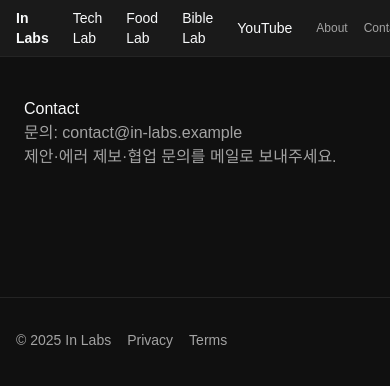
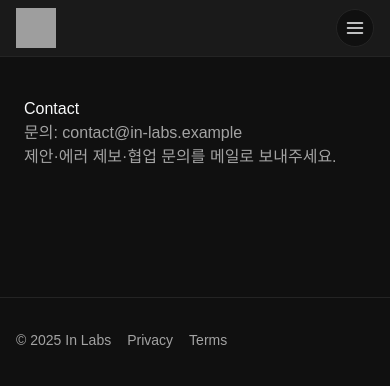
Before and after one commit to in63119/in-labs, a Next.js app: page /contact in a window 390 px wide. Shown: the top 386 px of the page. Built offline with nearby package versions, Linux system fonts and the light colour scheme; grey boxes are pictures that could not be loaded.

Commit message:
feat: add responsive header nav with mobile drawer and modular home layout

```diff
--- a/src/app/layout.tsx
+++ b/src/app/layout.tsx
@@ -1,4 +1,5 @@
 import Link from "next/link";
+import HeaderNav from "@/components/HeaderNav";
 
 import "./globals.css";
 
@@ -31,48 +32,15 @@ export default function RootLayout({
         )}
       </head>
       <body className="min-h-screen bg-[color:var(--color-charcoal)] text-[color:var(--color-ink)]">
-        <header className="border-b border-[color:var(--color-border-strong)] bg-[color:var(--color-charcoal-plus)]">
-          <nav className="mx-auto max-w-[1200px] px-4 h-14 flex items-center gap-6 text-sm text-[color:var(--color-ink)]">
-            <Link
-              href="/"
-              className="font-semibold text-[color:var(--color-ink)] transition-colors"
-            >
-              In Labs
-            </Link>
-            <Link href="/tech-lab" className="transition-colors">
-              Tech Lab
-            </Link>
-            <Link href="/food-lab" className="transition-colors">
-              Food Lab
-            </Link>
-            <Link href="/bible-lab" className="transition-colors">
-              Bible Lab
-            </Link>
-            <Link href="/youtube" className="transition-colors">
-              YouTube
-            </Link>
-            <div className="ml-auto flex items-center gap-4 text-xs text-[color:var(--color-subtle)]">
-              <Link href="/about" className="transition-colors">
-                About
-              </Link>
-              <Link href="/contact" className="transition-colors">
-                Contact
-              </Link>
-            </div>
-          </nav>
-        </header>
+        <HeaderNav />
         <main className="mx-auto mt-10 max-w-[1200px] space-y-10 px-6 pb-16">
           {children}
         </main>
         <footer className="mt-16 border-t border-[color:var(--color-border-strong)] bg-[color:var(--color-charcoal)]">
           <div className="mx-auto max-w-[1200px] px-4 py-8 text-sm text-[color:var(--color-subtle)] flex flex-wrap gap-4">
             <span>© {new Date().getFullYear()} In Labs</span>
-            <Link href="/privacy">
-              Privacy
-            </Link>
-            <Link href="/terms">
-              Terms
-            </Link>
+            <Link href="/privacy">Privacy</Link>
+            <Link href="/terms">Terms</Link>
           </div>
         </footer>
       </body>
--- /dev/null
+++ b/src/components/HeaderNav.tsx
@@ -0,0 +1,153 @@
+"use client";
+
+import { useState } from "react";
+import Link from "next/link";
+
+const PRIMARY_LINKS = [
+  { href: "/tech-lab", label: "Tech Lab" },
+  { href: "/food-lab", label: "Food Lab" },
+  { href: "/bible-lab", label: "Bible Lab" },
+  { href: "/youtube", label: "YouTube" },
+];
+
+const SUPPORT_LINKS = [
+  { href: "/about", label: "About" },
+  { href: "/contact", label: "Contact" },
+];
+
+export default function HeaderNav() {
+  const [open, setOpen] = useState(false);
+
+  const closeMenu = () => setOpen(false);
+
+  return (
+    <header className="border-b border-[color:var(--color-border-strong)] bg-[color:var(--color-charcoal-plus)]">
+      <nav className="mx-auto flex h-14 max-w-[1200px] items-center gap-4 px-4 text-sm text-[color:var(--color-ink)]">
+        <Link
+          href="/"
+          aria-label="In Labs 홈으로 이동"
+          className="inline-flex items-center"
+        >
+          <img
+            src="https://in-labs.s3.ap-northeast-2.amazonaws.com/images/in.png"
+            alt="In Labs mark"
+            className="h-10 w-10"
+          />
+        </Link>
+
+        <div className="hidden items-center gap-6 md:flex">
+          {PRIMARY_LINKS.map((link) => (
+            <Link
+              key={link.href}
+              href={link.href}
+              className="transition-colors"
+            >
+              {link.label}
+            </Link>
+          ))}
+        </div>
+
+        <div className="ml-auto hidden items-center gap-4 text-xs text-[color:var(--color-subtle)] md:flex">
+          {SUPPORT_LINKS.map((link) => (
+            <Link
+              key={link.href}
+              href={link.href}
+              className="transition-colors"
+            >
+              {link.label}
+            </Link>
+          ))}
+        </div>
+
+        <button
+          type="button"
+          className="ml-auto inline-flex items-center justify-center rounded-full border border-[color:var(--color-border-strong)] bg-[color:var(--color-charcoal)] p-2 text-[color:var(--color-ink)] md:hidden"
+          aria-label="메뉴 열기"
+          onClick={() => setOpen(true)}
+        >
+          <span className="sr-only">메뉴 열기</span>
+          <svg
+            xmlns="http://www.w3.org/2000/svg"
+            viewBox="0 0 24 24"
+            className="h-5 w-5"
+            fill="none"
+            stroke="currentColor"
+            strokeWidth="1.8"
+            strokeLinecap="round"
+            strokeLinejoin="round"
+          >
+            <line x1="3" y1="6" x2="21" y2="6" />
+            <line x1="3" y1="12" x2="21" y2="12" />
+            <line x1="3" y1="18" x2="21" y2="18" />
+          </svg>
+        </button>
+      </nav>
+
+      <div
+        className={`fixed inset-0 z-40 transition duration-200 ${
+          open ? "visible opacity-100" : "invisible opacity-0"
+        }`}
+        aria-hidden={!open}
+      >
+        <div
+          className="absolute inset-0 bg-black/60 backdrop-blur-sm"
+          onClick={closeMenu}
+        />
+        <aside
+          className={`absolute right-0 top-0 flex h-full w-72 flex-col border-l border-[color:var(--color-border-strong)] bg-[color:var(--color-charcoal-plus)] transition-transform duration-300 ${
+            open ? "translate-x-0" : "translate-x-full"
+          }`}
+        >
+          <div className="flex items-center justify-between border-b border-[color:var(--color-border-strong)] px-6 py-4">
+            <span className="text-sm font-semibold text-white">탐색</span>
+            <button
+              type="button"
+              onClick={closeMenu}
+              className="inline-flex items-center justify-center rounded-full border border-[color:var(--color-border-strong)] bg-[color:var(--color-charcoal)] p-2 text-[color:var(--color-ink)]"
+              aria-label="메뉴 닫기"
+            >
+              <svg
+                xmlns="http://www.w3.org/2000/svg"
+                viewBox="0 0 24 24"
+                className="h-4 w-4"
+                fill="none"
+                stroke="currentColor"
+                strokeWidth="1.8"
+                strokeLinecap="round"
+                strokeLinejoin="round"
+              >
+                <line x1="18" y1="6" x2="6" y2="18" />
+                <line x1="6" y1="6" x2="18" y2="18" />
+              </svg>
+            </button>
+          </div>
+          <nav className="flex flex-col gap-4 px-6 py-6 text-sm">
+            {PRIMARY_LINKS.map((link) => (
+              <Link
+                key={link.href}
+                href={link.href}
+                className="rounded-lg border border-[color:var(--color-border-strong)] bg-[color:var(--color-charcoal)] px-4 py-3 text-white"
+                onClick={closeMenu}
+              >
+                {link.label}
+              </Link>
+            ))}
+            <div className="mt-2 border-t border-[color:var(--color-border-strong)] pt-4 text-xs uppercase tracking-wide text-[color:var(--color-subtle)]">
+              Info
+            </div>
+            {SUPPORT_LINKS.map((link) => (
+              <Link
+                key={link.href}
+                href={link.href}
+                className="rounded-lg px-4 py-3 text-sm text-[color:var(--color-subtle)]"
+                onClick={closeMenu}
+              >
+                {link.label}
+              </Link>
+            ))}
+          </nav>
+        </aside>
+      </div>
+    </header>
+  );
+}
```
